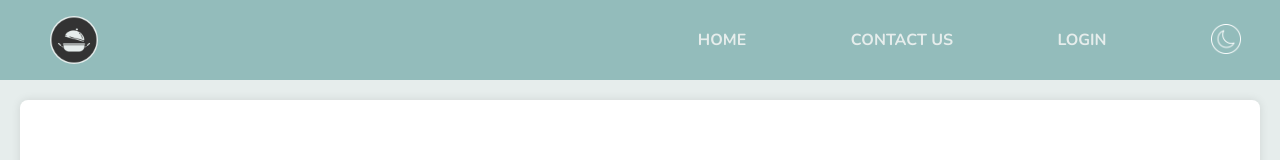
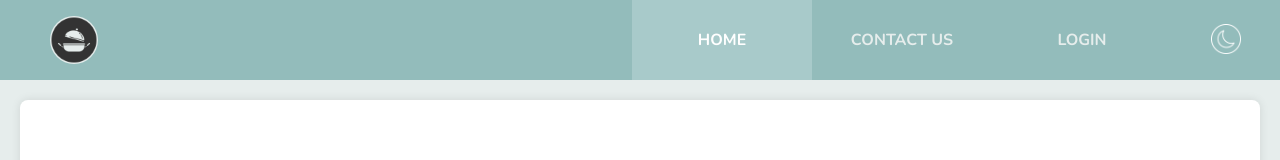
Before and after one commit to HalynaRiabokonenko/cookbook, a React (Create React App) app: page / in a window 1280 px wide. Shown: the top 160 px of the page. Built offline with nearby package versions, Linux system fonts and the light colour scheme; no server answers.

Commit message:
add header active tab styles using useLocation

```diff
--- a/src/components/share_structures/Header/Header.module.css
+++ b/src/components/share_structures/Header/Header.module.css
@@ -63,7 +63,7 @@
   cursor: pointer;
 }
 
-.global-nav__list-item:hover {
+.global-nav__list-item:active {
   background-color: rgba(240, 248, 255, 0.224);
   color: var(--white);
 }
@@ -125,3 +125,8 @@
 .global-nav__list-item-link.dark:hover {
   color: var(--orange--dark);
 }
+
+.active {
+  background-color: rgba(240, 248, 255, 0.224);
+  color: var(--white);
+}
--- a/src/components/share_structures/Header/Header.tsx
+++ b/src/components/share_structures/Header/Header.tsx
@@ -1,5 +1,5 @@
 import React, { useContext } from "react";
-import { Link, useNavigate } from "react-router-dom";
+import { Link, useLocation, useNavigate } from "react-router-dom";
 import styles from "./Header.module.css";
 import classnames from "classnames";
 import { ModeContext } from "../../../providers/mode";
@@ -13,7 +13,8 @@ interface Props {
 
 function Header({ user }: Props) {
     const { mode, toggleMode } = useContext(ModeContext);
-    const navigate = useNavigate()
+    const navigate = useNavigate();
+    const location = useLocation();
 
     const handlerSignOut = () => {
         signOut(auth)
@@ -38,8 +39,7 @@ function Header({ user }: Props) {
                             {mode === "light" ? (
                                 <img src="/logo-grey.png" alt="Proven Recipes logo" className={classnames(
                                     styles["logo__img"],
-                                    styles[mode]
-                                )} />
+                                    styles[mode])} />
                             ) : (
                                 <img src="/logo-dark.png" alt="Proven Recipes logo" className={classnames(
                                     styles["logo__img"],
@@ -66,11 +66,13 @@ function Header({ user }: Props) {
                                     className={classnames(
                                         styles["global-nav__list-item-link"],
                                         styles["global-nav__list-item-link--home"],
-                                        styles[mode]
-                                    )}
+                                        styles[mode])}
                                     to="/"
                                 >
-                                    <div className={styles["global-nav__list-item"]}>Home</div>
+                                    <div className={classnames(
+                                        styles["global-nav__list-item"],
+                                        { [styles.active]: location.pathname === '/' }
+                                    )}>Home</div>
                                 </Link>
                             </li>
                             {user && <li>
@@ -81,7 +83,10 @@ function Header({ user }: Props) {
                                     )}
                                     to="/recipes"
                                 >
-                                    <div className={styles["global-nav__list-item"]}>Recipes</div>
+                                    <div className={classnames(
+                                        styles["global-nav__list-item"],
+                                        { [styles.active]: location.pathname === '/recipes' }
+                                    )}>Recipes</div>
                                 </Link>
                             </li>}
                             {user && <li >
@@ -93,7 +98,10 @@ function Header({ user }: Props) {
                                     )}
                                     to="/about"
                                 >
-                                    <div className={styles["global-nav__list-item"]}>About us</div>
+                                    <div className={classnames(
+                                        styles["global-nav__list-item"],
+                                        { [styles.active]: location.pathname === '/about' }
+                                    )}>About us</div>
                                 </Link>
                             </li>}
                             <li>
@@ -104,7 +112,10 @@ function Header({ user }: Props) {
                                     )}
                                     to="/contact"
                                 >
-                                    <div className={styles["global-nav__list-item"]}>Contact us</div>
+                                    <div className={classnames(
+                                        styles["global-nav__list-item"],
+                                        { [styles.active]: location.pathname === '/contact' }
+                                    )}>Contact us</div>
                                 </Link>
                             </li>
                             {!user && <li>
@@ -115,7 +126,10 @@ function Header({ user }: Props) {
                                     )}
                                     to="/login"
                                 >
-                                    <div className={styles["global-nav__list-item"]}>Login</div>
+                                    <div className={classnames(
+                                        styles["global-nav__list-item"],
+                                        { [styles.active]: location.pathname === '/login' }
+                                    )}>Login</div>
                                 </Link>
                             </li>}
                             {user && <li onClick={handlerSignOut}>
```
